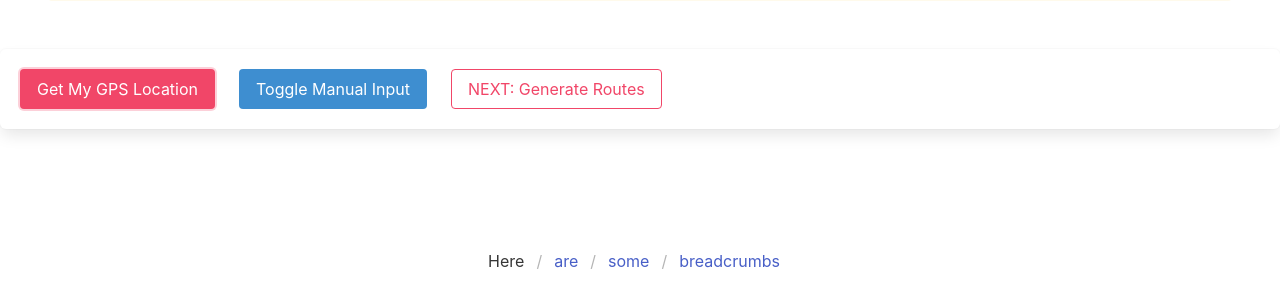
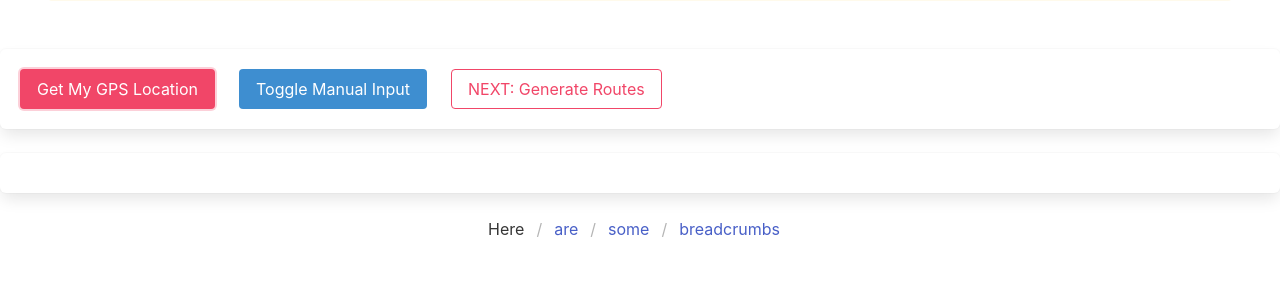
Before and after one commit to gnudrew/WalkFinder-geoDjango, a Django app: page / in a window 1280 px wide. Shown: the part 344-652 px from the top of the page. Run offline with Django 3.2, Linux system fonts and the light colour scheme.

Commit message:
Map into Bulma Box

```diff
--- a/templates/base.html
+++ b/templates/base.html
@@ -167,8 +167,8 @@
     {% block loading %}{% endblock %}
 
 
-    <div class="section" id="map">
-        {% block map %}{% endblock %}
+    <div class="box" id="map">
+            {% block map %}{% endblock %}
     </div>
 
     <div class="block">
```
Also changed, not shown: 1 other file.
